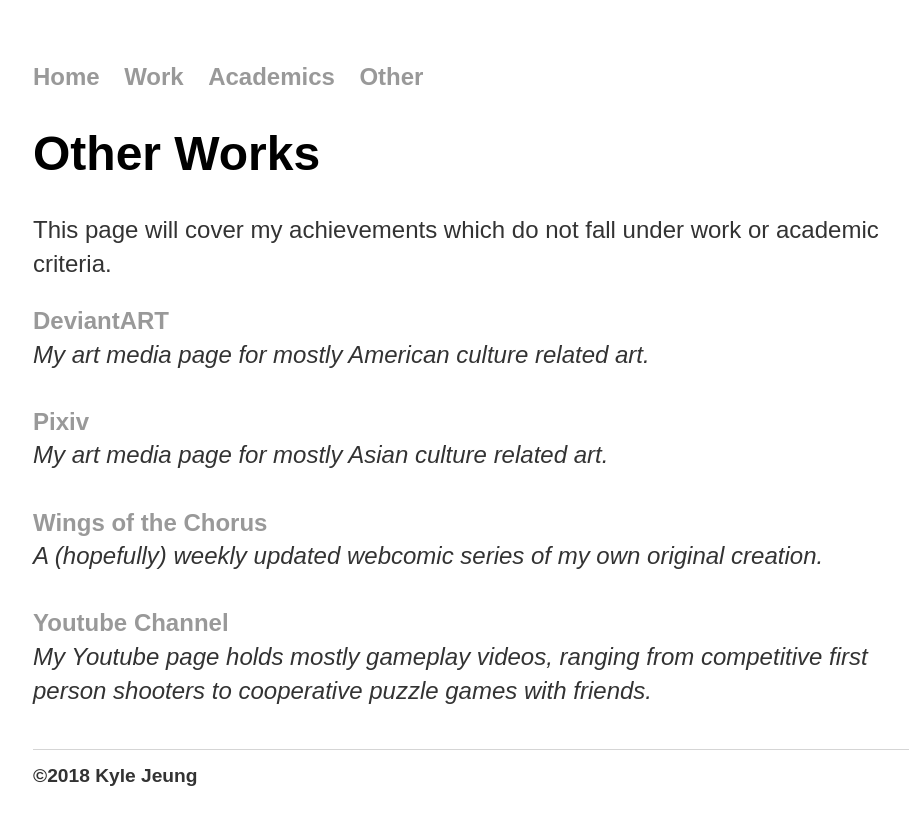
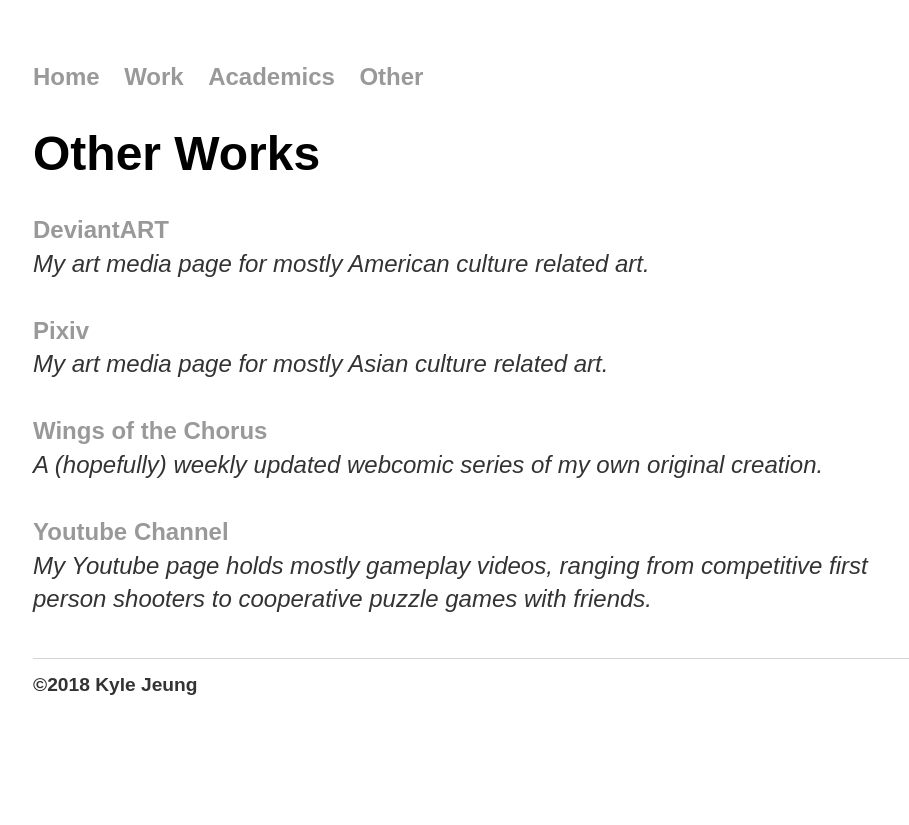
Before and after one commit to jeungkyle/portfolio, a Jekyll site: the page built from other/index.html, in a window 1280 px wide. Shown: the top 825 px of the page, without its empty margins (159-1068 px from the left). Built offline with Jekyll 4.4.1, drawn with Linux system fonts in a browser that asks for light colours.

Commit message:
Update index.html

```diff
--- a/other/index.html
+++ b/other/index.html
@@ -6,8 +6,6 @@
 <h1>{{ page.title }}</h1>
 
 <body>
-	<p>This page will cover my achievements which do not fall under work or academic criteria.</p>
-
 <p>
 	<b><a href="https://www.deviantart.com/antharyx">DeviantART</a></b><br>
 	<i>My art media page for mostly American culture related art.</i><br>
```
